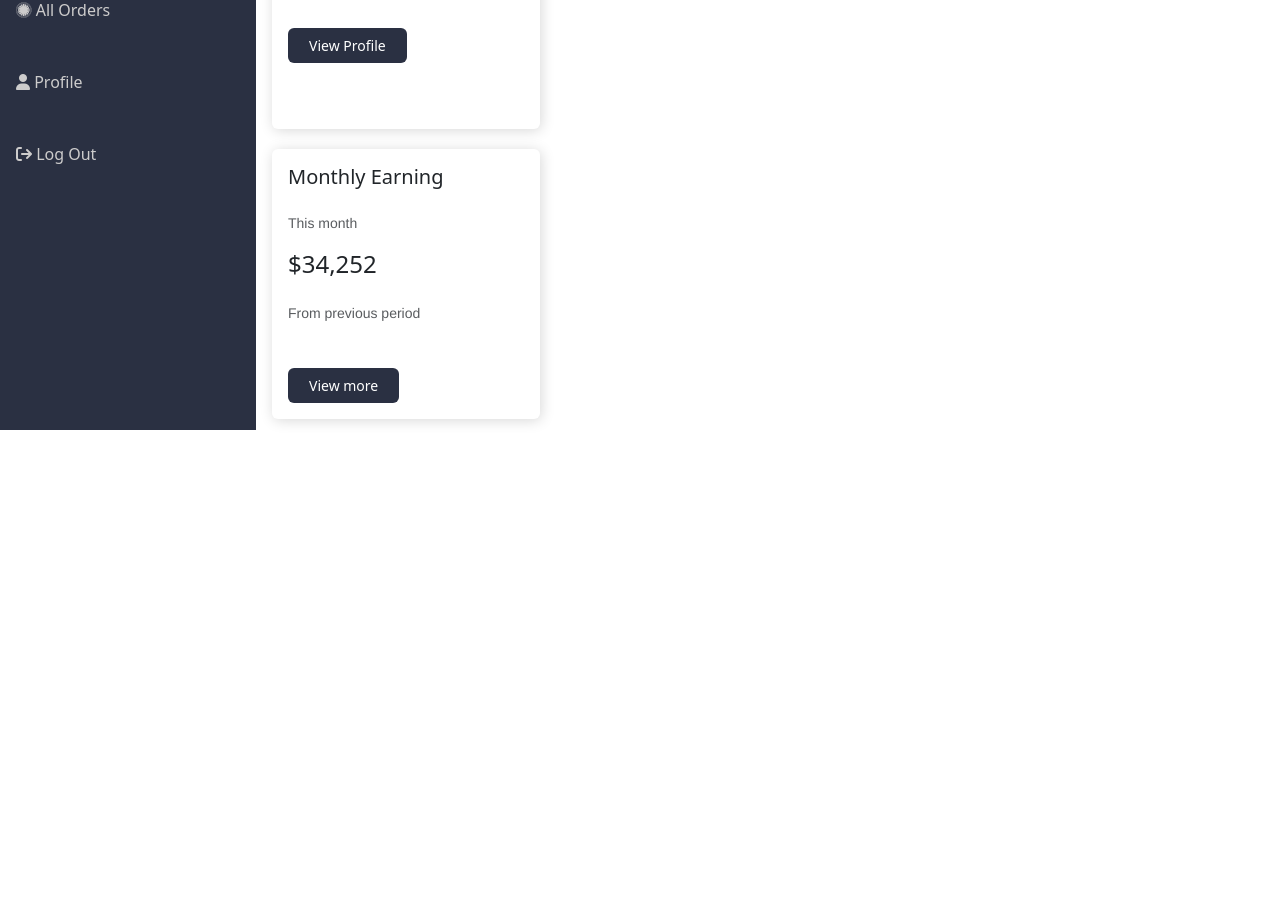
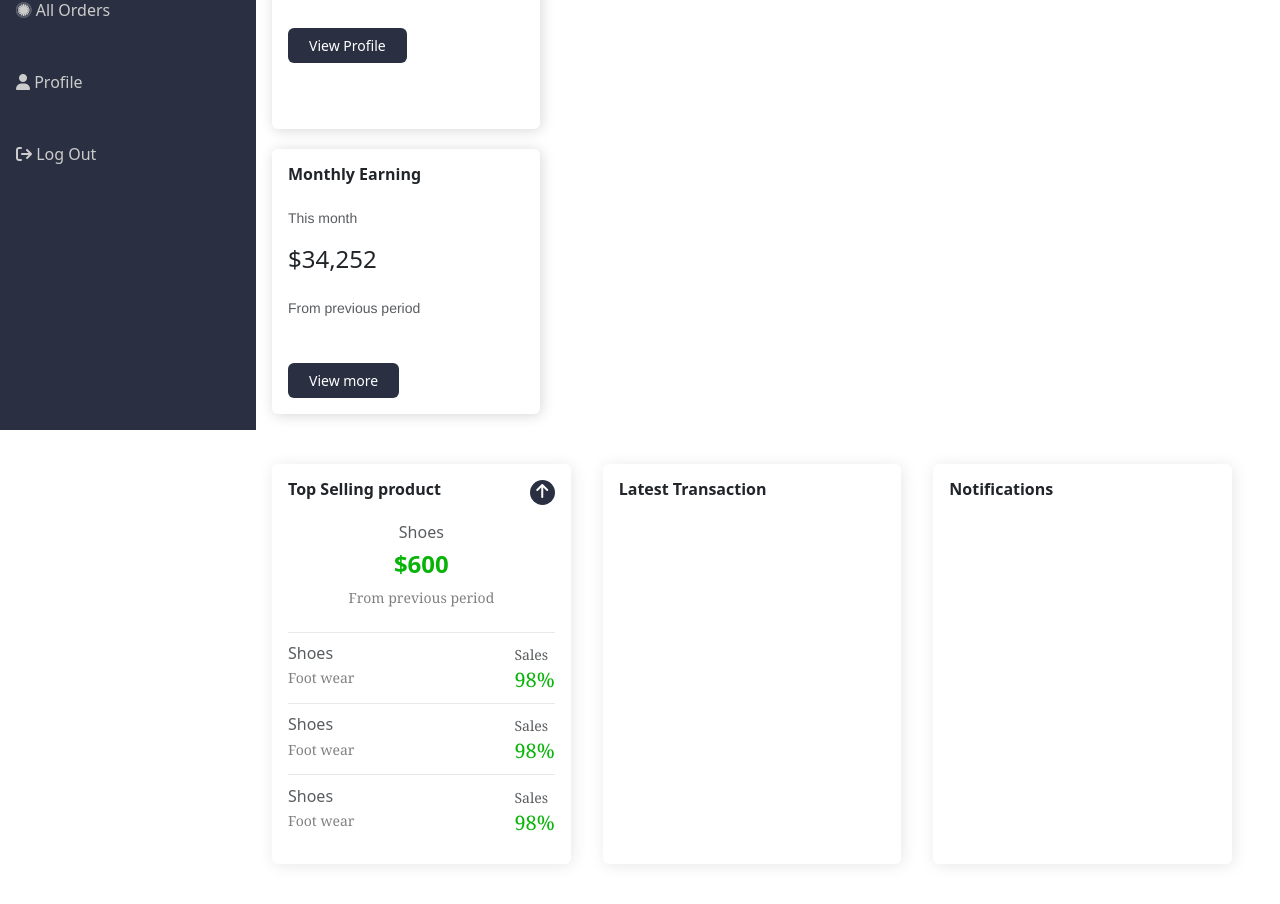
Before and after one commit to mario0070/food-delivery, a React (Vite) app: page /vendor-dashboard in a window 1280 px wide. Shown: the part 370-1274 px from the top of the page. Before the commit the page ends 925 px from the top, so only its background shows below. Built offline with nearby package versions, Linux system fonts and the light colour scheme.

Commit message:
top product

```diff
--- a/public/css/landing.css
+++ b/public/css/landing.css
@@ -343,7 +343,7 @@
 
 .footer{
     background-color: rgb(59, 180, 59);
-    padding: 4em;
+    padding: 2em;
     margin-top: 3em;
 }
 
@@ -376,7 +376,3 @@
 .footer h5{
     font-family: 'Franklin Gothic Medium', 'Arial Narrow', Arial, sans-serif;
 }
-
-.footer .content{
-    margin-bottom: 2em;
-}
--- a/public/css/vendor_dashboard.css
+++ b/public/css/vendor_dashboard.css
@@ -159,6 +159,7 @@
 .vendor_dashboard .section1{
     padding: 1em;
     margin-top: 5em;
+    padding-bottom: 0;
 }
 
 .vendor_dashboard .section1 .left{
@@ -179,7 +180,10 @@
     border-radius: 6px;
     overflow: hidden;
     font-size: 14px;
-    margin-bottom: 5em;
+}
+
+.vendor_dashboard .section1 .left .content2{
+    margin-top: 5em;
 }
 
 .vendor_dashboard .section1 .left .content p{
@@ -267,3 +271,47 @@
     height: 30px;
     text-align: center;
 }
+
+.vendor_dashboard .section2{
+    padding: 1em;
+    padding-top: 0em;
+    justify-content: space-evenly;
+    margin-bottom: 2em;
+}
+
+.vendor_dashboard .section2 .box{
+    box-shadow: .1em .1em 1em rgba(0, 0, 0, 0.098);
+    padding: 1em;
+    height: 400px;
+    width: 50%;
+    margin-right: 2em;
+    border-radius: 6px;
+}
+
+.vendor_dashboard .section2 .top_product p{
+    color: grey;
+    font-size: 14px;
+    font-family:Georgia, 'Times New Roman', Times, serif;
+}
+
+.vendor_dashboard .section2 .top_product .mny{
+    color: rgb(8, 180, 8) !important;
+}
+
+.vendor_dashboard .section2 i{
+    float: right;
+    background-color: var(--primary);
+    color: var(--secondary);
+    height: 25px;
+    width: 25px;
+    border-radius: 50%;
+    text-align: center;
+    padding: .2em;
+}
+
+.vendor_dashboard .section2 .top_product .d-flex{
+    justify-content: space-between;
+    border-top: 1px solid rgb(232, 232, 232);
+    padding-top: .7em;
+    margin-bottom: .5em;
+}
--- /dev/null
+++ b/src/components/sidebar.jsx
@@ -0,0 +1,20 @@
+import React from 'react'
+
+export default function Sidebar() {
+  return (
+    <div className="sidebar">
+        <div className="top">
+        <h2 className='p-2 mb-4 text-white'><a href="/">Swift</a></h2>
+        <div className="links">
+            <p className=""><a href="" className='active'><i class="fa-solid fa-house"></i> Dashboard</a></p>
+            <p className=""><a href=""><i class="fa-solid fa-comments"></i> Chat</a></p>
+            <p className=""><a href=""><i class="fa-brands fa-product-hunt"></i> Products</a></p>
+            <p className=""><a href=""><i class="fa-solid fa-chart-simple"></i> Analytic</a></p>
+            <p className=""><a href=""><i class="fa-brands fa-first-order-alt"></i> All Orders</a></p>
+            <p className=""><a href=""><i class="fa-solid fa-user"></i> Profile</a></p>
+            <p className=""><a href=""><i class="fa-solid fa-arrow-right-from-bracket"></i> Log Out</a></p>
+        </div>
+        </div>
+    </div>
+  )
+}
--- /dev/null
+++ b/src/components/topbar.jsx
@@ -0,0 +1,31 @@
+import React from 'react'
+import banner3 from "/img/home-banner3.jpg"
+
+export default function Topbar({toggle}) {
+  return (
+    <div className="topbar d-flex">
+        <div className="d-flex">
+            <p className="mb-0" onClick={toggle}><i class="fa-solid fa-bars"></i></p>
+            <input type="text" className='mx-2' placeholder='search' />
+            </div>
+            <div className="d-flex mx-3">
+            <p className="mx-2 mb-0"><i class="fa-solid fa-bell"></i></p>
+            <p className="mx-2 mb-0"><i class="fa-solid fa-gear"></i></p>
+
+            <div class="dropdown mx-2">
+                <div className="d-flex" data-bs-toggle="dropdown">
+                <img src={banner3} alt="img"/>
+                <p className="mb-0 dropdown-toggle text-muted text-capitalize">jamiu</p>
+                </div>
+                <ul class="dropdown-menu">
+                <li><a class="dropdown-item" href="#"><i class="fa-regular mx-1 fa-user"></i> Profile</a></li>
+                <li><a class="dropdown-item" href="#"><i class="fa-solid mx-1 fa-gear"></i> Settings</a></li>
+                <li><a class="dropdown-item" href="#"><i class="fa-solid mx-1 fa-wallet"></i> Wallet</a></li>
+                <li><a class="dropdown-item" href="#"><i class="fa-solid mx-1 fa-bell"></i> Notifications</a></li>
+                <li><a class="dropdown-item fw-bold text-danger" href="#"><i class="fa-solid mx-1 fa-arrow-right-from-bracket"></i> Log Out</a></li>
+                </ul>
+            </div>
+        </div>
+    </div>
+  )
+}
--- a/src/pages/vendor_dashboard.jsx
+++ b/src/pages/vendor_dashboard.jsx
@@ -1,6 +1,8 @@
 import React from 'react'
 import "/public/css/vendor_dashboard.css"
 import banner3 from "/img/home-banner3.jpg"
+import Sidebar from '../components/sideBar'
+import Topbar from '../components/topbar'
 
 export default function VendorDashboard() {
 
@@ -15,46 +17,10 @@ export default function VendorDashboard() {
 
   return (
     <div className='vendor_dashboard d-flex'>
-      <div className="sidebar">
-          <div className="top">
-            <h2 className='p-2 mb-4 text-white'><a href="/">Swift</a></h2>
-            <div className="links">
-              <p className=""><a href="" className='active'><i class="fa-solid fa-house"></i> Dashboard</a></p>
-              <p className=""><a href=""><i class="fa-solid fa-comments"></i> Chat</a></p>
-              <p className=""><a href=""><i class="fa-brands fa-product-hunt"></i> Products</a></p>
-              <p className=""><a href=""><i class="fa-solid fa-chart-simple"></i> Analytic</a></p>
-              <p className=""><a href=""><i class="fa-brands fa-first-order-alt"></i> All Orders</a></p>
-              <p className=""><a href=""><i class="fa-solid fa-user"></i> Profile</a></p>
-              <p className=""><a href=""><i class="fa-solid fa-arrow-right-from-bracket"></i> Log Out</a></p>
-            </div>
-          </div>
-      </div>
+      <Sidebar/>
 
       <div className="main_content">
-        <div className="topbar d-flex">
-            <div className="d-flex">
-              <p className="mb-0" onClick={toggle}><i class="fa-solid fa-bars"></i></p>
-              <input type="text" className='mx-2' placeholder='search' />
-            </div>
-            <div className="d-flex mx-3">
-              <p className="mx-2 mb-0"><i class="fa-solid fa-bell"></i></p>
-              <p className="mx-2 mb-0"><i class="fa-solid fa-gear"></i></p>
-
-              <div class="dropdown mx-2">
-                <div className="d-flex" data-bs-toggle="dropdown">
-                  <img src={banner3} alt="img"/>
-                  <p className="mb-0 dropdown-toggle text-muted text-capitalize">jamiu</p>
-                </div>
-                <ul class="dropdown-menu">
-                  <li><a class="dropdown-item" href="#"><i class="fa-regular mx-1 fa-user"></i> Profile</a></li>
-                  <li><a class="dropdown-item" href="#"><i class="fa-solid mx-1 fa-gear"></i> Settings</a></li>
-                  <li><a class="dropdown-item" href="#"><i class="fa-solid mx-1 fa-wallet"></i> Wallet</a></li>
-                  <li><a class="dropdown-item" href="#"><i class="fa-solid mx-1 fa-bell"></i> Notifications</a></li>
-                  <li><a class="dropdown-item fw-bold text-danger" href="#"><i class="fa-solid mx-1 fa-arrow-right-from-bracket"></i> Log Out</a></li>
-                </ul>
-              </div>
-            </div>
-        </div>
+       <Topbar toggle={toggle}/>
 
         <div className="section1">
           <h4 className='mb-3'>Dashboard</h4>
@@ -73,8 +39,8 @@ export default function VendorDashboard() {
                         <button>View Profile</button>
                       </div>
                     </div>
-                    <div className="content p-3">
-                      <h5 className='mb-4'>Monthly Earning</h5>
+                    <div className="content content2 p-3">
+                      <h6 className='mb-4 fw-bold text-dark'>Monthly Earning</h6>
                       <p className="text-muted">This month</p>
                       <h4 className="mb-4">$34,252</h4>
                       <p className="text-muted">From previous period</p>
@@ -108,6 +74,60 @@ export default function VendorDashboard() {
                 </div>
             </div>
         </div>
+
+        <div className="section2 d-flex">
+          <div className="box top_product">
+              <i class="fa-solid fa-arrow-up"></i>
+              <h6 className='fw-bold mb-2'>Top Selling product</h6>
+              <h6 className="text-center mt-4 text-muted">Shoes</h6>
+              <h4 className="text-center fw-bold mny">$600</h4>
+              <p className="text-center mb-4">From previous period</p>
+
+              <div className="d-flex">
+                <div className="">
+                  <h6 className="text-muted mb-1">Shoes</h6>
+                  <p className="mb-0">Foot wear</p>
+                </div>
+                <div className="">
+                  <p className="mb-0 text-muted">Sales</p>
+                  <p className="mb-0 text-dark fs-5 mny">98%</p>
+                </div>
+              </div>
+
+              <div className="d-flex">
+                <div className="">
+                  <h6 className="text-muted mb-1">Shoes</h6>
+                  <p className="mb-0">Foot wear</p>
+                </div>
+                <div className="">
+                  <p className="mb-0 text-muted">Sales</p>
+                  <p className="mb-0 text-dark fs-5 mny">98%</p>
+                </div>
+              </div>
+
+              <div className="d-flex">
+                <div className="">
+                  <h6 className="text-muted mb-1">Shoes</h6>
+                  <p className="mb-0">Foot wear</p>
+                </div>
+                <div className="">
+                  <p className="mb-0 text-muted">Sales</p>
+                  <p className="mb-0 text-dark fs-5 mny">98%</p>
+                </div>
+              </div>
+          </div>
+
+          <div className="box">
+            <h6 className="fw-bold mb-2">Latest Transaction</h6>
+
+          </div>
+
+          <div className="box">
+            <h6 className="fw-bold mb-2">Notifications</h6>
+
+          </div>
+        </div>
+
       </div>
     </div>
   )
```
